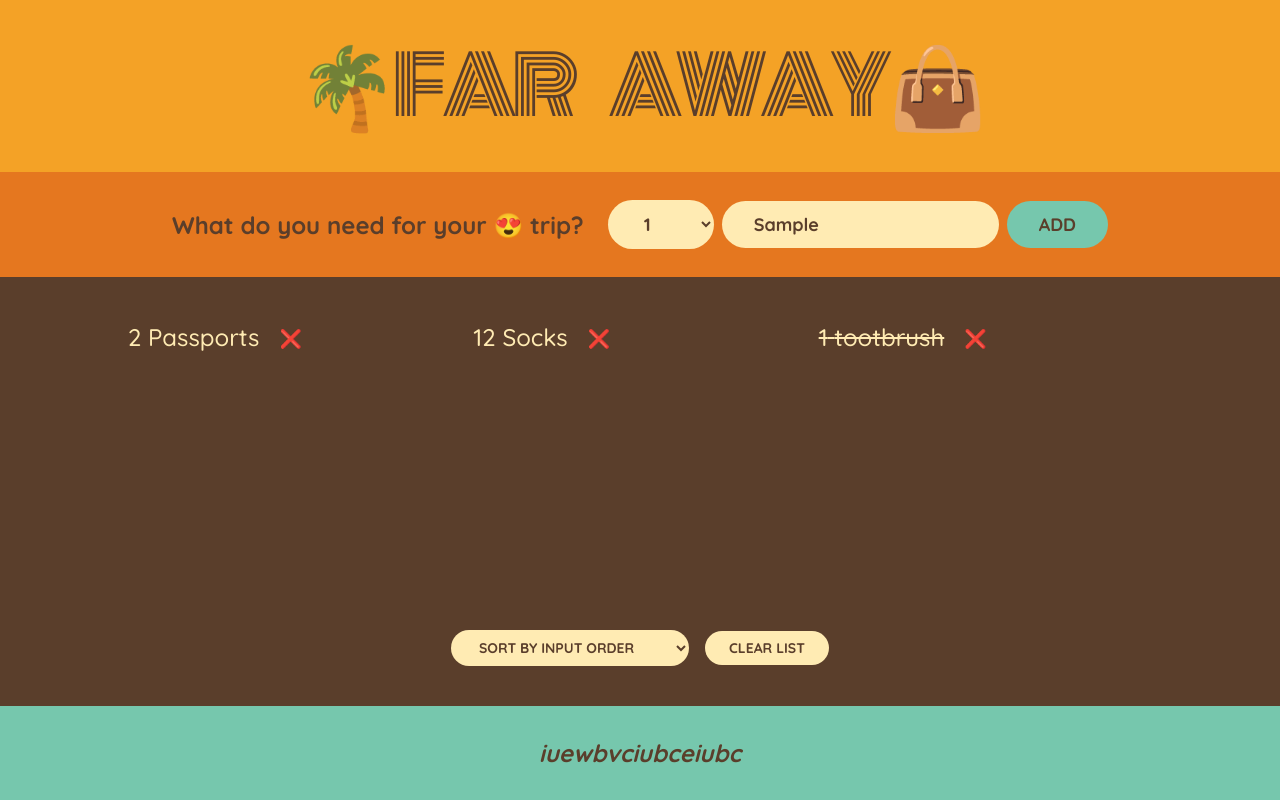
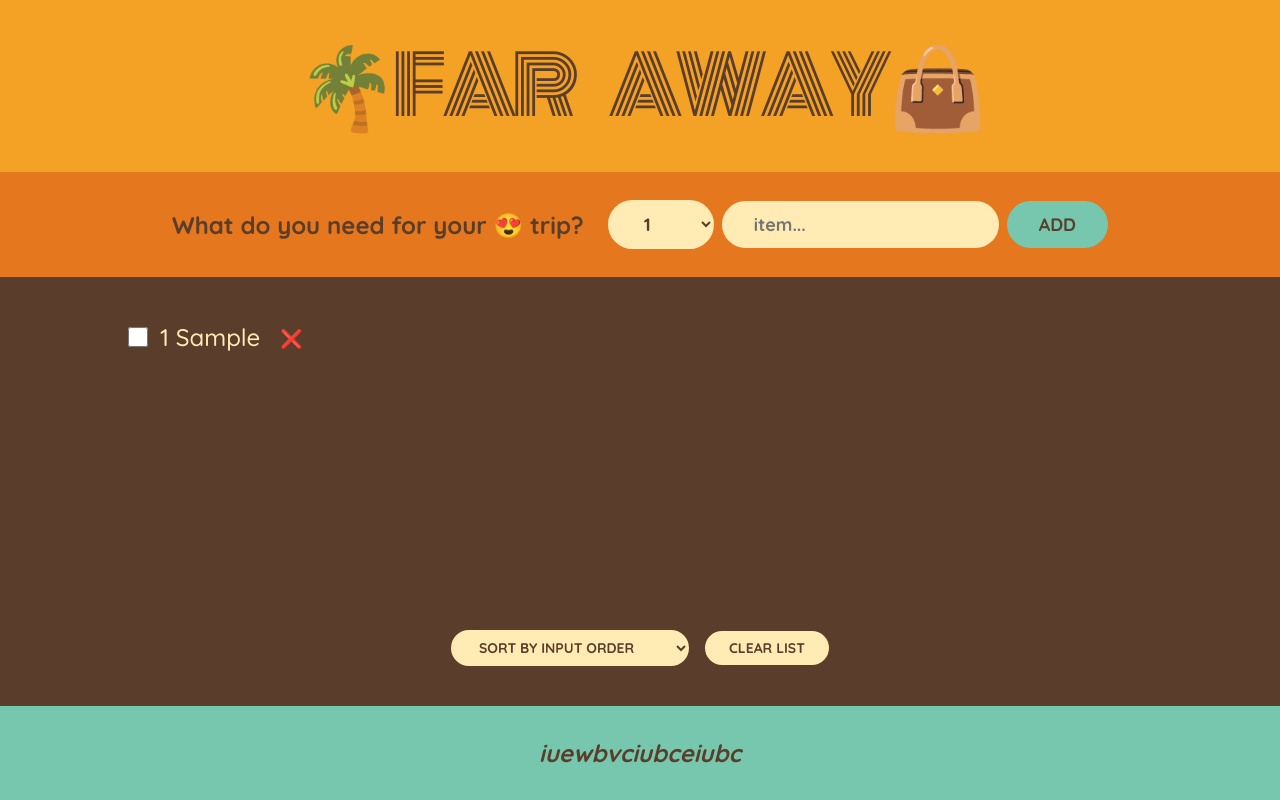
Before and after one commit to Mykelsown/travel-list, a React (Create React App) app: page / in a window 1280 px wide. Both pictures are taken after typing "Sample" into the empty fields and a click on the button "ADD". Built offline with nearby package versions, Linux system fonts and the light colour scheme; the HTML template or start-up script is replaced by a standard one.

Commit message:
second production commit, added deletion of item functionality and also derived the items based on users imput

```diff
--- a/src/App.js
+++ b/src/App.js
@@ -1,18 +1,18 @@
-import { hasFormSubmit } from "@testing-library/user-event/dist/utils";
 import { useState } from "react";
 
-const initialItems = [
-  { id: 1, description: "Passports", quantity: 2, packed: false },
-  { id: 2, description: "Socks", quantity: 12, packed: false },
-  { id: 3, description: "tootbrush", quantity: 1, packed: true },
-];
+// const initialItems = [
+//   { id: 1, description: "Passports", quantity: 2, packed: false },
+//   { id: 2, description: "Socks", quantity: 12, packed: false },
+//   { id: 3, description: "tootbrush", quantity: 1, packed: true },
+// ];
 
 function App() {
+  const [itemsStats, setItemsStats] = useState([]);
   return (
     <div className="app">
       <Header />
-      <Form />
-      <PackingLists />
+      <Form itemsStats={itemsStats} setItemsStats={setItemsStats} />
+      <PackingLists itemsStats={itemsStats} setItemsStats={setItemsStats} />
       <Stats />
     </div>
   );
@@ -22,18 +22,24 @@ function Header() {
   return <h1>🌴Far Away👜</h1>;
 }
 
-function Form() {
-  const [iteminput, setItemInput] = useState("");
+function Form({ itemsStats, setItemsStats }) {
+  const [itemDescription, setItemDescription] = useState("");
   const [itemQuantity, setItemQuantity] = useState(1);
+
+  const item = { itemDescription, itemQuantity, id: Date.now() };
 
   function addItemsToList(e) {
     e.preventDefault();
+
+    setItemsStats(() => [...itemsStats, item]);
+    setItemDescription("");
+    setItemQuantity(1);
   }
 
   return (
     <form className="add-form" onSubmit={addItemsToList}>
       <h3>What do you need for your 😍 trip?</h3>
-      <select onChange={(e) => setItemQuantity(Number(e.target.value))}>
+      <select value={itemQuantity} onChange={(e) => setItemQuantity(Number(e.target.value))}>
         {Array.from({ length: 20 }, (_, i) => (
           <option value={i + 1} key={i}>
             {i + 1}
@@ -43,20 +49,25 @@ function Form() {
       <input
         type="text"
         placeholder="item..."
-        value={iteminput}
-        onChange={(e) => setItemInput(e.target.value)}
+        value={itemDescription}
+        onChange={(e) => setItemDescription(e.target.value)}
       />
       <button>Add</button>
     </form>
   );
 }
 
-function PackingLists() {
+function PackingLists({ itemsStats, setItemsStats }) {
   return (
     <div className="list">
       <ul>
-        {initialItems.map((item) => (
-          <List itemObj={item} key={item.id} />
+        {itemsStats.map((item) => (
+          <List
+            itemObj={item}
+            itemsArr={itemsStats}
+            setItemsArr={setItemsStats}
+            key={item.id}
+          />
         ))}
       </ul>
       <Filter />
@@ -64,13 +75,32 @@ function PackingLists() {
   );
 }
 
-function List({ itemObj }) {
+function List({ itemObj, itemsArr, setItemsArr }) {
+  const [checked, setChecked] = useState(false);
+  function handleCheck(e) {
+    setChecked(() => e.target.checked);
+  }
+
+  function removeItem() {
+    const itemsToDeleteIndex = itemsArr.findIndex(
+      (item) => item.id === itemObj.id
+    );
+    setItemsArr(itemsArr.toSpliced(itemsToDeleteIndex, 1));
+  }
+
   return (
     <li>
-      <span style={itemObj.packed ? { textDecoration: "line-through" } : {}}>
-        {itemObj.quantity} {itemObj.description}
+      <input
+        type="checkbox"
+        defaultChecked={checked}
+        onClick={(e) => {
+          handleCheck(e);
+        }}
+      />
+      <span style={checked ? { textDecoration: "line-through" } : {}}>
+        {itemObj.itemQuantity} {itemObj.itemDescription}
       </span>
-      <button>❌</button>
+      <button onClick={removeItem}>❌</button>
     </li>
   );
 }
```
